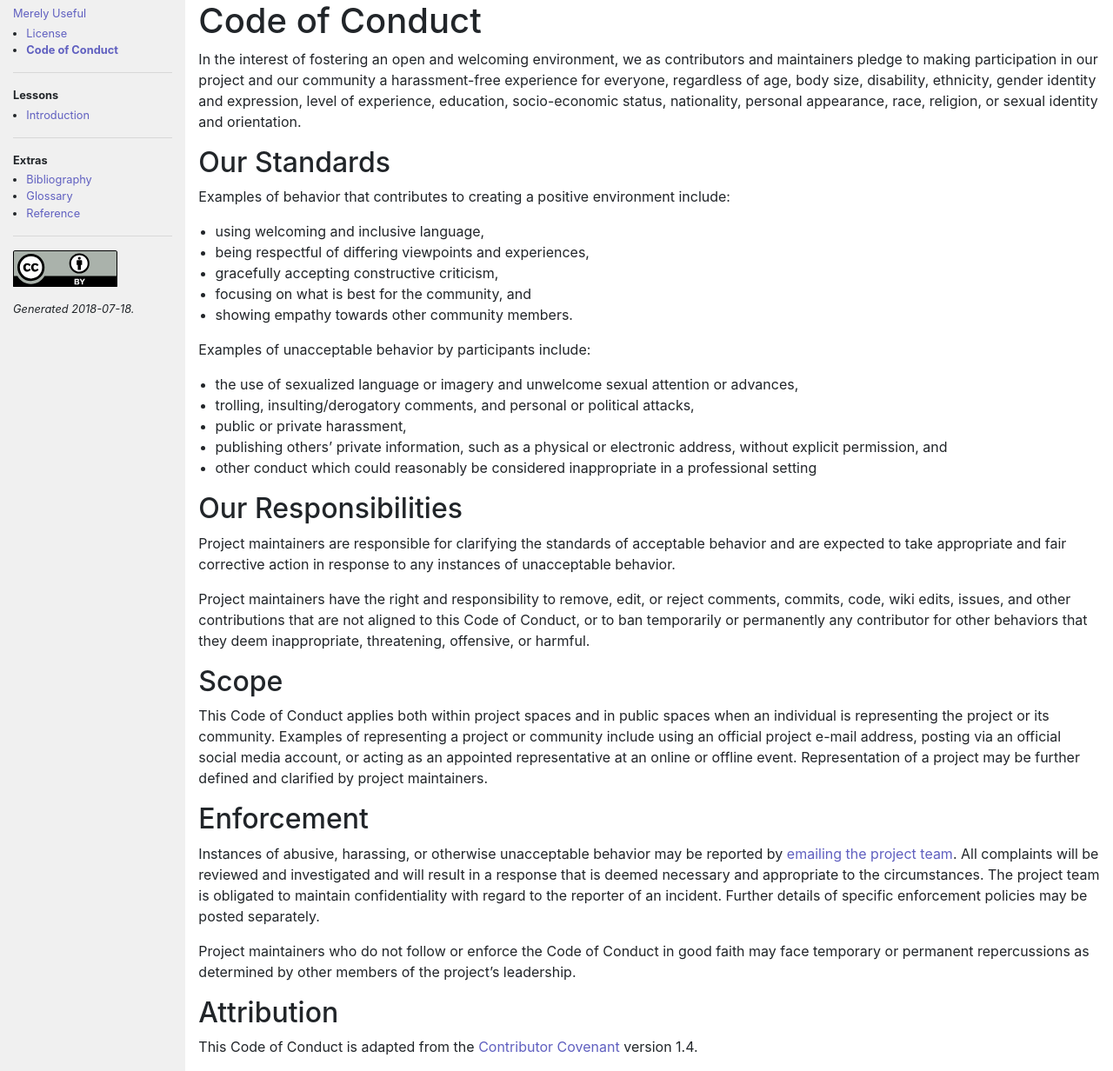
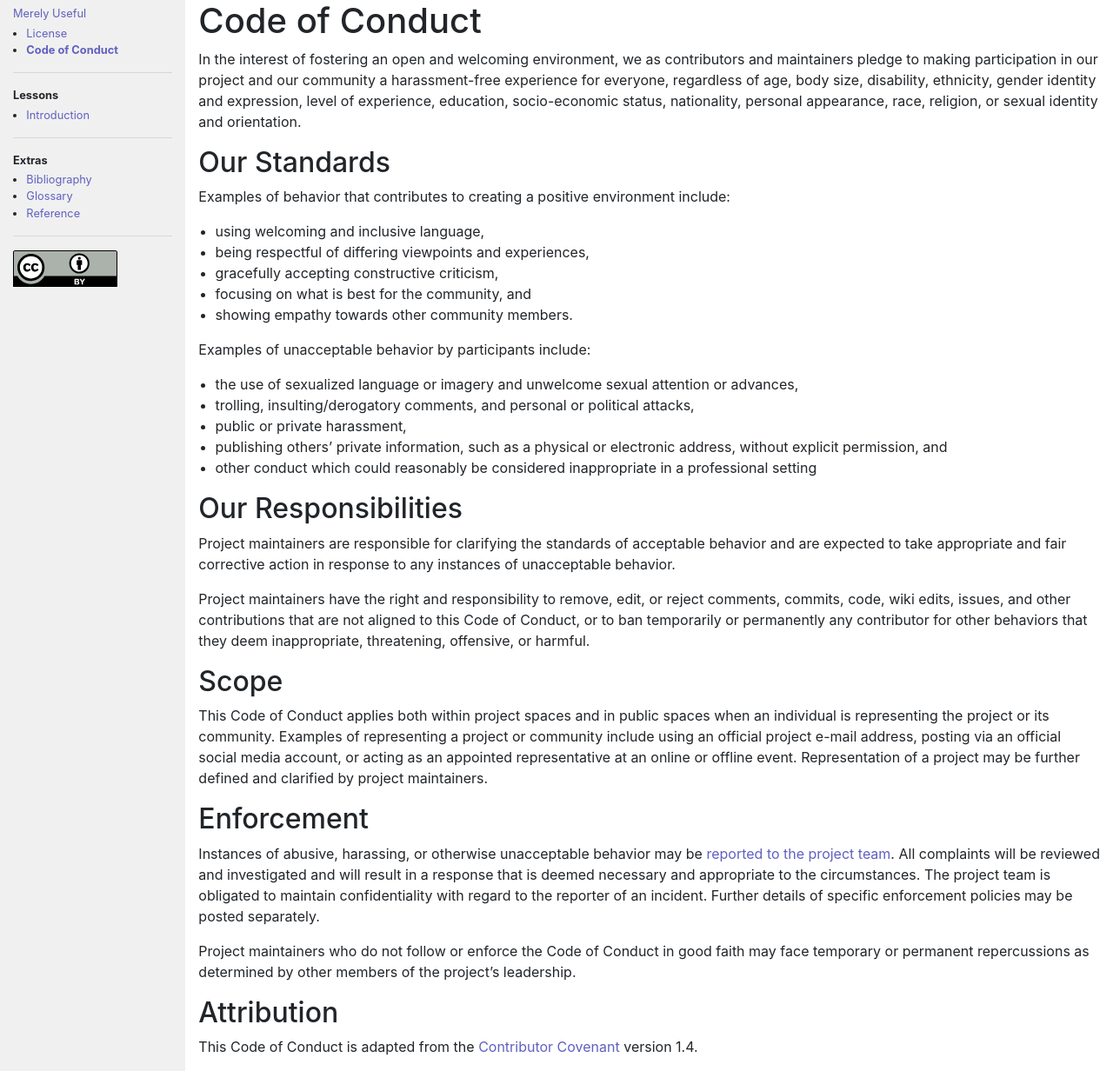
Before and after one commit to Carreau/one-extra-fact, a Jekyll site: the page built from CONDUCT.md, in a window 1280 px wide and 1232 px high. Shown: the whole window at 87% size. Built offline with Jekyll 4.4.1, drawn with Linux system fonts in a browser that asks for light colours.

```diff
--- a/CONDUCT.md
+++ b/CONDUCT.md
@@ -60,12 +60,12 @@ defined and clarified by project maintainers.
 ## Enforcement
 
 Instances of abusive, harassing, or otherwise unacceptable behavior
-may be reported by [emailing the project team][email]. All complaints
-will be reviewed and investigated and will result in a response that
-is deemed necessary and appropriate to the circumstances. The project
-team is obligated to maintain confidentiality with regard to the
-reporter of an incident.  Further details of specific enforcement
-policies may be posted separately.
+may be [reported to the project team](mailto:{{site.email}}). All
+complaints will be reviewed and investigated and will result in a
+response that is deemed necessary and appropriate to the
+circumstances. The project team is obligated to maintain
+confidentiality with regard to the reporter of an incident.  Further
+details of specific enforcement policies may be posted separately.
 
 Project maintainers who do not follow or enforce the Code of Conduct
 in good faith may face temporary or permanent repercussions as
--- a/_config.yml
+++ b/_config.yml
@@ -3,12 +3,12 @@ title: "Merely Useful"
 subtitle: "A Pragmatic Introduction to Research Computing"
 author: "Greg Wilson"
 copyrightyear: "2018"
+repo: "https://github.com/gvwilson/merely-useful/"
+email: "gvwilson@third-bit.com"
+website: "https://gvwilson.github.io/merely-useful/"
 
 # Code highlighting.
 highlighter: rouge
-
-# GitHub repository.
-repository: gvwilson/merely-useful/
 
 # Pages that are stored in the root directory by convention.
 # Since they aren't part of a collection, their titles have
--- a/_includes/toc.html
+++ b/_includes/toc.html
@@ -9,7 +9,9 @@
   <p>
     <a href="{{'/license/'|relative_url}}"><img src="{{'/files/cc-by.svg'|relative_url}}" alt="CC-BY License" /></a>
   </p>
+  {% unless page.title %}
   <p>
     <em>Generated {{site.time|date: '%Y-%m-%d'}}.</em>
   </p>
+  {% endunless %}
 </nav>
```
Also changed, not shown: README.md (+5 -5 lines), _includes/links.md (+1 -4 lines).
